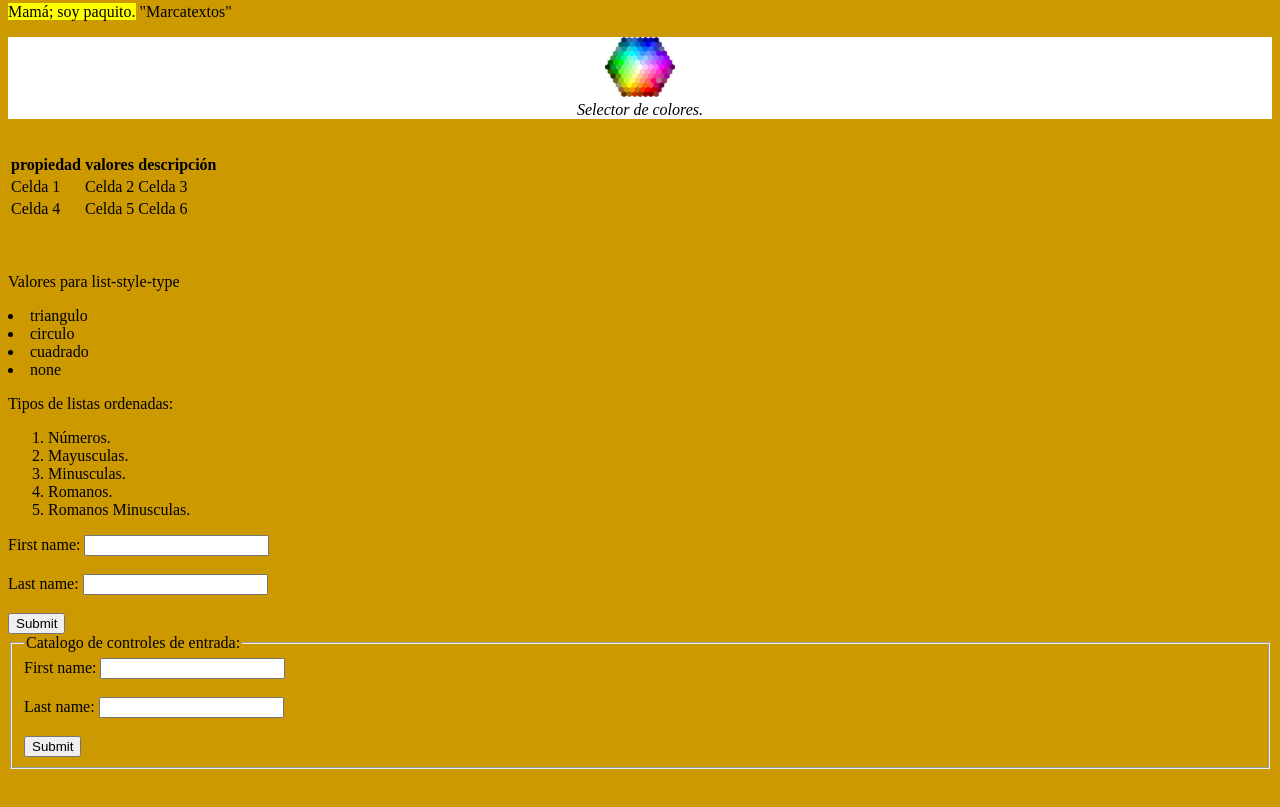
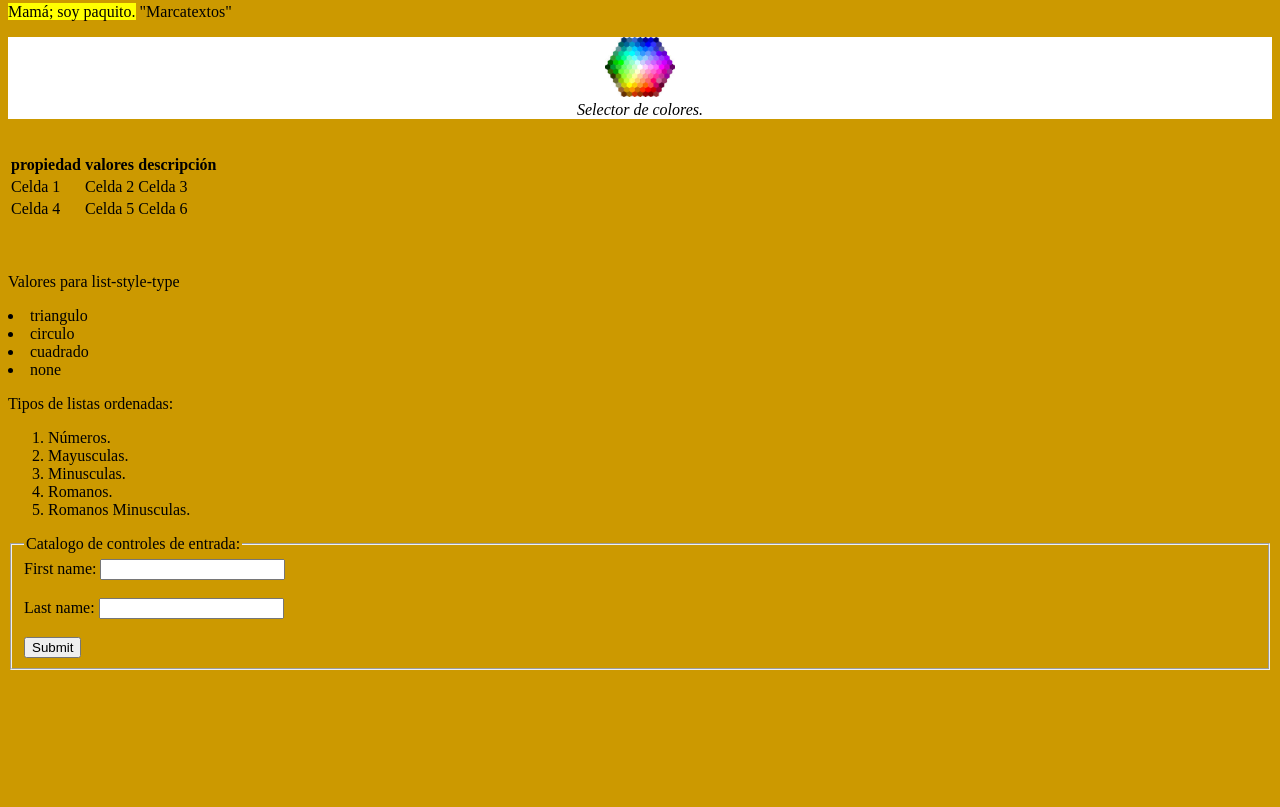
Before and after one commit to ErickJMR/DesarrolloWEB, a plain HTML site: page index.html in a window 1280 px wide. Shown: the part 719-1526 px from the top of the page. After the commit the page ends 1433 px from the top, so only its background shows below. Drawn offline with Linux system fonts and the light colour scheme.

Commit message:
Update index.html

```diff
--- a/index.html
+++ b/index.html
@@ -83,16 +83,6 @@
 <li>Romanos.</li>
 <li>Romanos Minusculas.</li> </ol>
 
-
-
-  <form action="/action_page.php" method="get">
-  <label for="fname">First name:</label>
-  <input type="text" id="fname" name="fname"><br><br>
-  <label for="lname">Last name:</label>
-  <input type="text" id="lname" name="lname"><br><br>
-  <input type="submit" value="Submit">
-  </form>
-
   <form action="procesando_form.php">
   <fieldset><legend>Catalogo de controles de entrada:</legend>
   <label for="fname">First name:</label>
```
